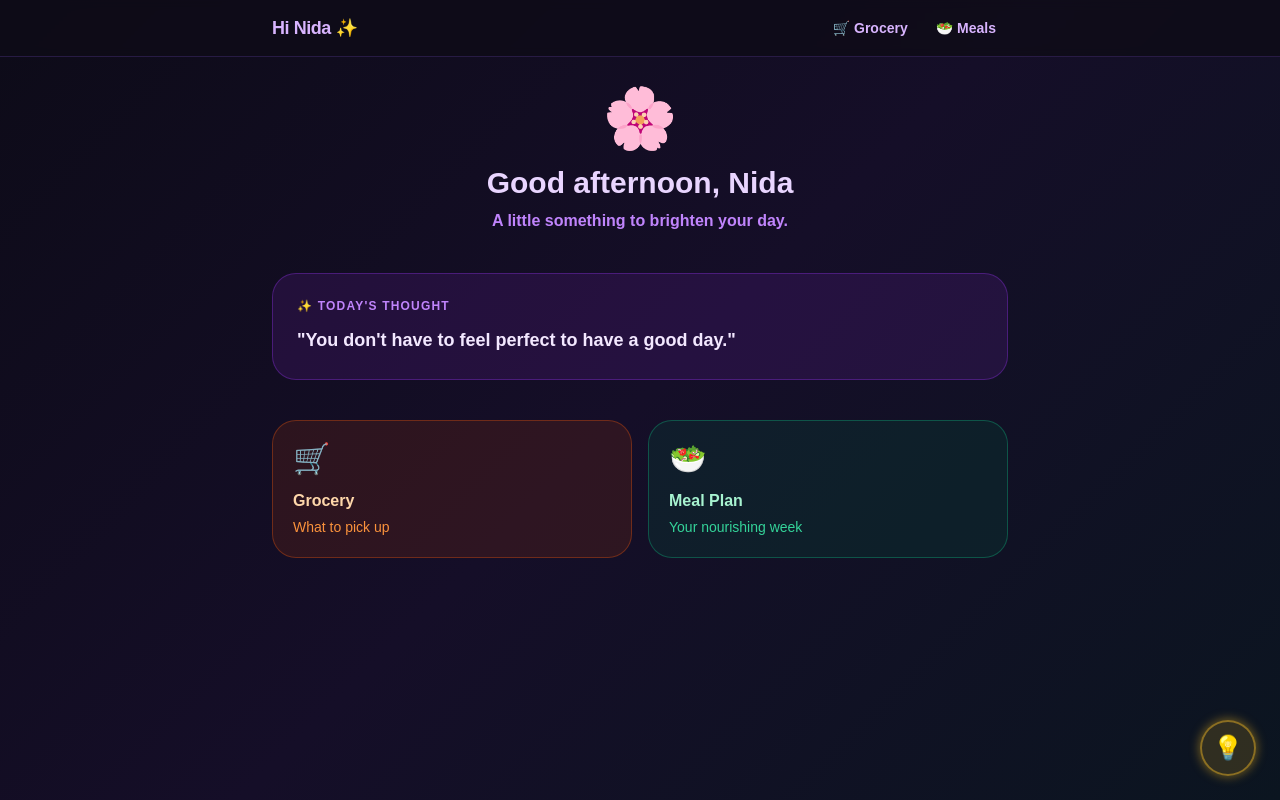
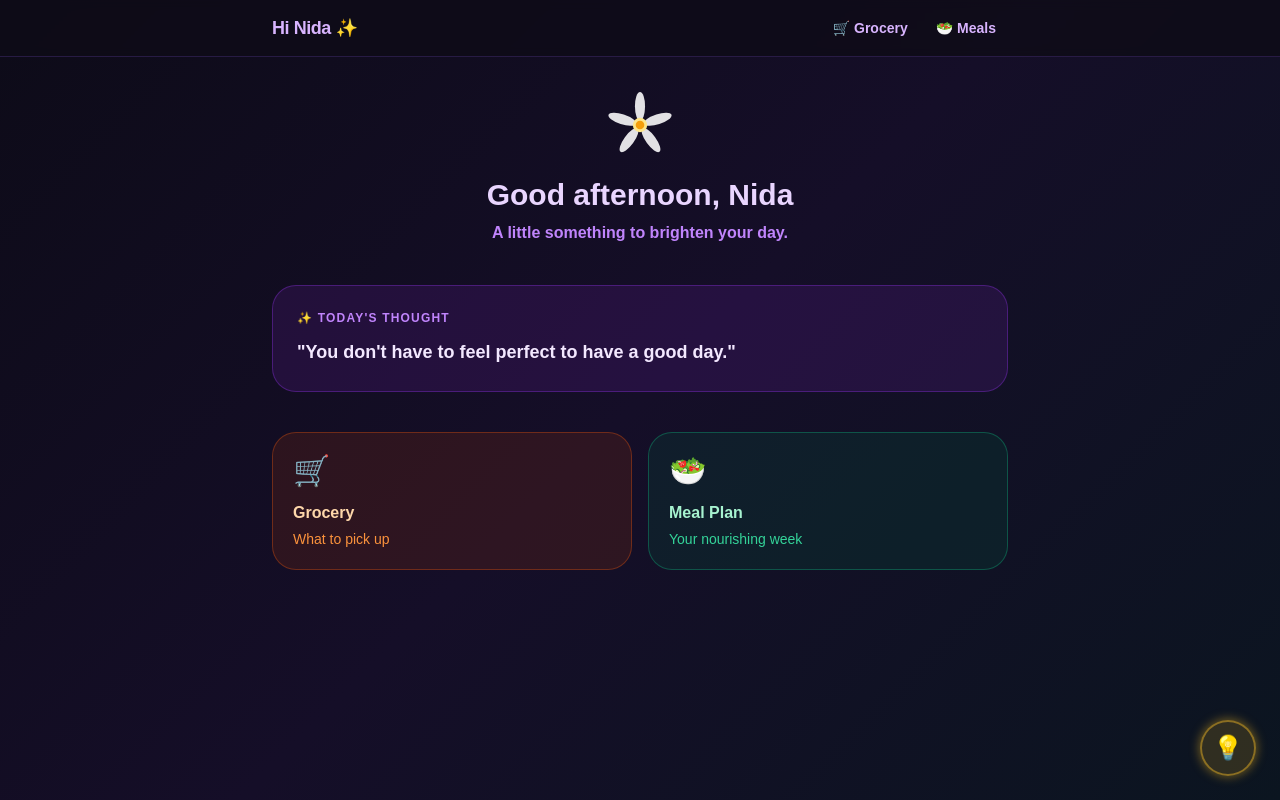
Before and after one commit to thephoenix13/n-health, a Next.js app: page / in a window 1280 px wide. Built offline with nearby package versions, Linux system fonts and the light colour scheme.

Commit message:
Replace flower emoji with Arabian Jasmine SVG

```diff
--- a/pages/index.js
+++ b/pages/index.js
@@ -29,7 +29,15 @@ export default function Home({ affirmation }) {
     <Layout>
       {/* Header */}
       <div className="text-center mb-10">
-        <div className="text-6xl mb-4">🌸</div>
+        <div className="flex justify-center mb-4">
+          <svg viewBox="0 0 100 100" width="72" height="72" xmlns="http://www.w3.org/2000/svg">
+            {[0, 72, 144, 216, 288].map((angle, i) => (
+              <ellipse key={i} cx="50" cy="24" rx="7" ry="20" fill="white" opacity="0.88" transform={`rotate(${angle}, 50, 50)`} />
+            ))}
+            <circle cx="50" cy="50" r="10" fill="#fde68a" />
+            <circle cx="50" cy="50" r="6" fill="#f59e0b" />
+          </svg>
+        </div>
         <h1 className="text-3xl font-black text-purple-200 mb-2">{greeting}, Nida</h1>
         <p className="text-purple-400 font-semibold">A little something to brighten your day.</p>
       </div>
```
